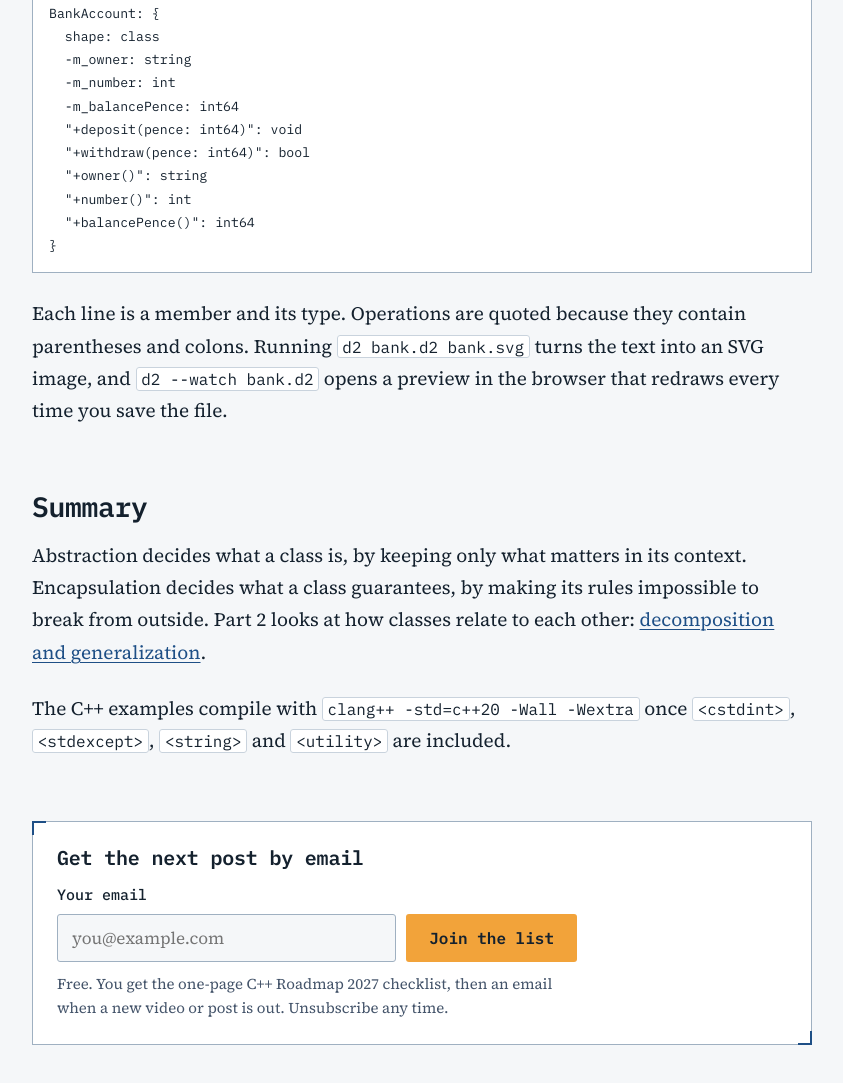
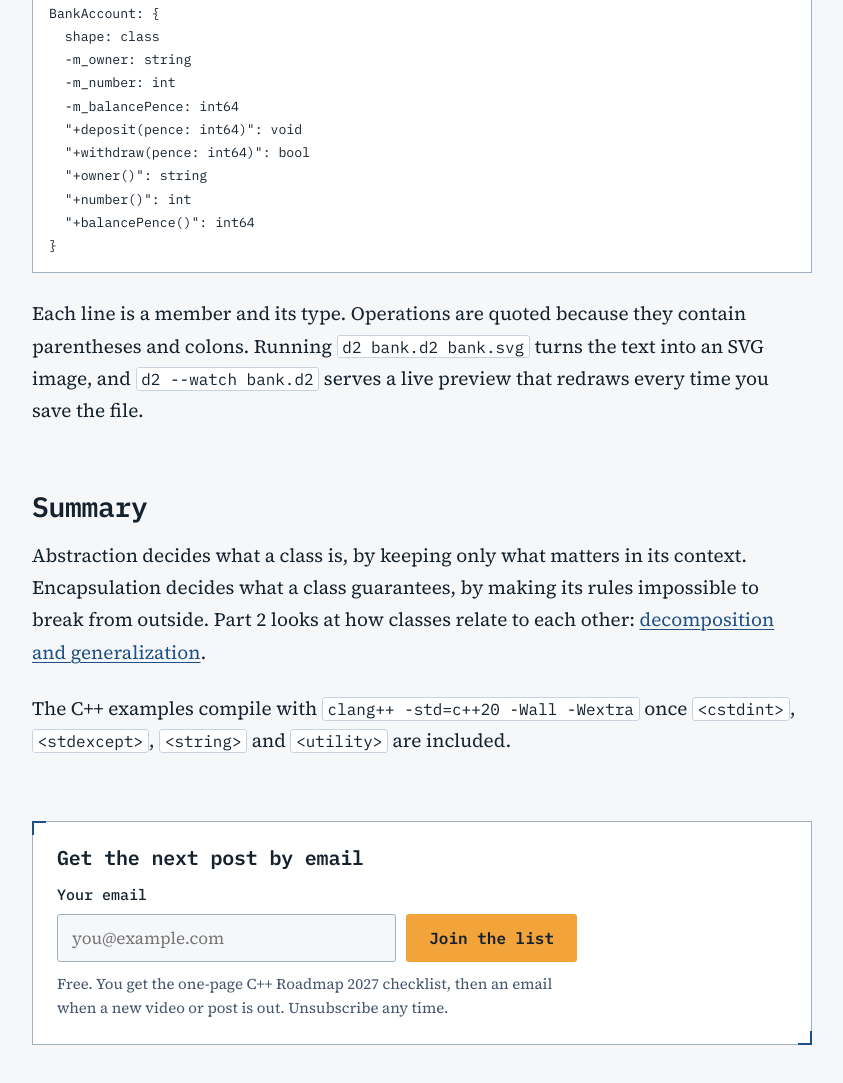
Before and after one commit to mrezabayat/morebyt.com, a plain HTML site: page public/blog/object-oriented-modelling-abstraction-encapsulation/index.html in a window 1280 px wide. Shown: the part 6165-7248 px from the top of the page, without its empty margins (70-913 px from the left). Drawn offline with Linux system fonts and the light colour scheme.

Commit message:
Part 1: accurate wording for d2 --watch

```diff
--- a/public/blog/object-oriented-modelling-abstraction-encapsulation/index.html
+++ b/public/blog/object-oriented-modelling-abstraction-encapsulation/index.html
@@ -268,7 +268,7 @@
 }
 </code></pre></div>
 
-<p>Each line is a member and its type. Operations are quoted because they contain parentheses and colons. Running <code>d2 bank.d2 bank.svg</code> turns the text into an SVG image, and <code>d2 --watch bank.d2</code> opens a preview in the browser that redraws every time you save the file.</p>
+<p>Each line is a member and its type. Operations are quoted because they contain parentheses and colons. Running <code>d2 bank.d2 bank.svg</code> turns the text into an SVG image, and <code>d2 --watch bank.d2</code> serves a live preview that redraws every time you save the file.</p>
 <h2 id="summary">Summary</h2>
 <p>Abstraction decides what a class is, by keeping only what matters in its context. Encapsulation decides what a class guarantees, by making its rules impossible to break from outside. Part 2 looks at how classes relate to each other: <a href="/blog/object-oriented-modelling-decomposition-generalization/">decomposition and generalization</a>.</p>
 <p>The C++ examples compile with <code>clang++ -std=c++20 -Wall -Wextra</code> once <code>&lt;cstdint&gt;</code>, <code>&lt;stdexcept&gt;</code>, <code>&lt;string&gt;</code> and <code>&lt;utility&gt;</code> are included.</p>
```
Also changed, not shown: 1 other file.
